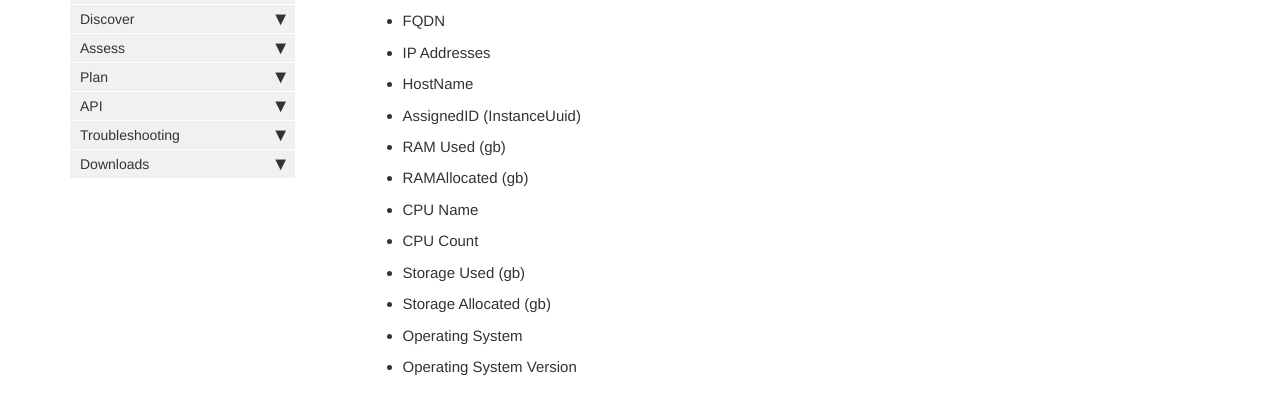
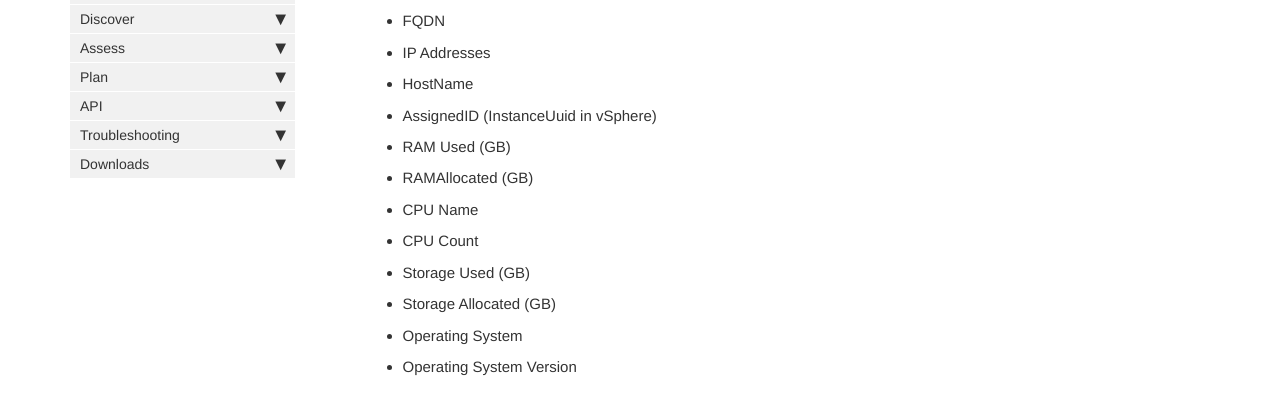
Before and after one commit to tidalmigrations/tidalmigrations.github.io, a Jekyll site: the page built from pages/tidal tools/vsphere.md, in a window 1280 px wide and 900 px high, scrolled down 461 px. Shown: the part 153-555 px from the top of the window. Built offline with Jekyll 4.4.1, drawn with Linux system fonts in a browser that asks for light colours; nearby versions of some CDN libraries; comment, search, counter and statistics services are not loaded.

Commit message:
Correct units

```diff
--- a/pages/tidal tools/vsphere.md
+++ b/pages/tidal tools/vsphere.md
@@ -16,13 +16,13 @@ This guide will walk you through the steps and necessary configuration to proper
 - FQDN
 - IP Addresses
 - HostName
-- AssignedID (InstanceUuid)
-- RAM Used (gb)
-- RAMAllocated (gb)
+- AssignedID (InstanceUuid in vSphere)
+- RAM Used (GB)
+- RAMAllocated (GB)
 - CPU Name
 - CPU Count
-- Storage Used (gb)
-- Storage Allocated (gb)
+- Storage Used (GB)
+- Storage Allocated (GB)
 - Operating System
 - Operating System Version
 
```
